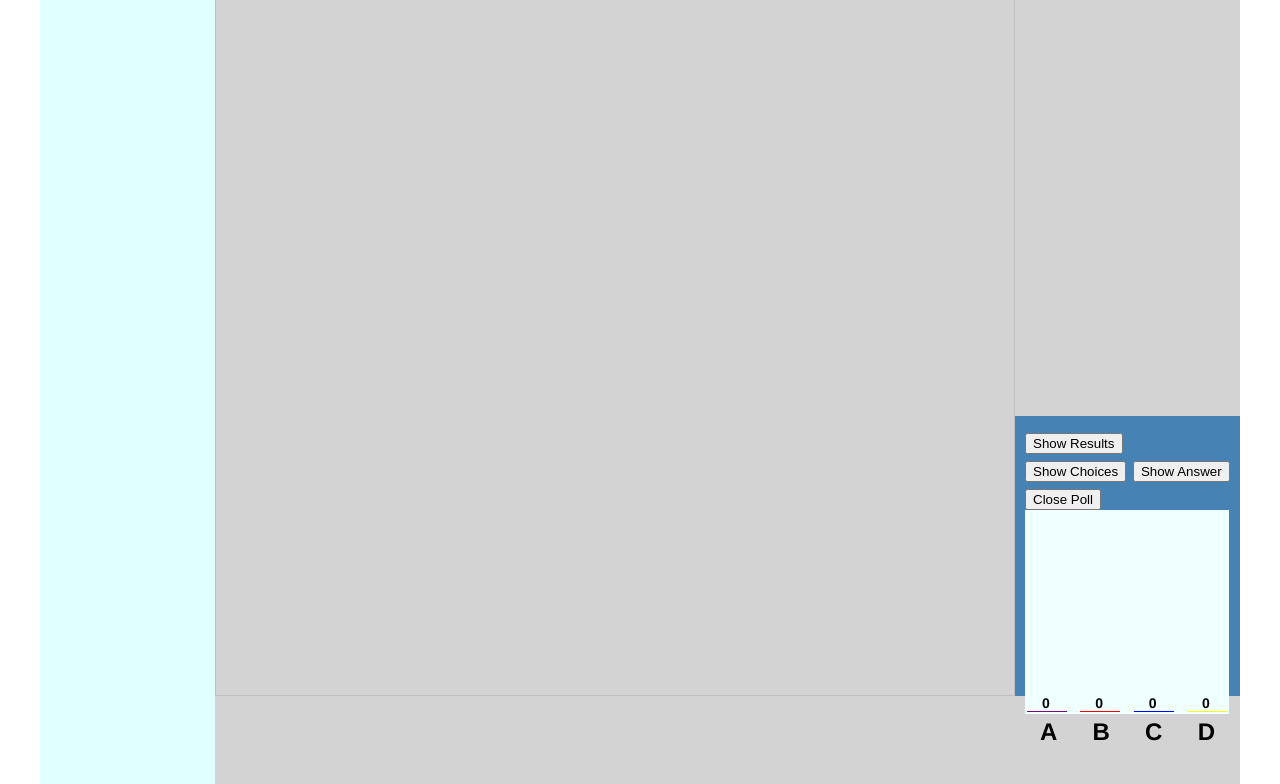
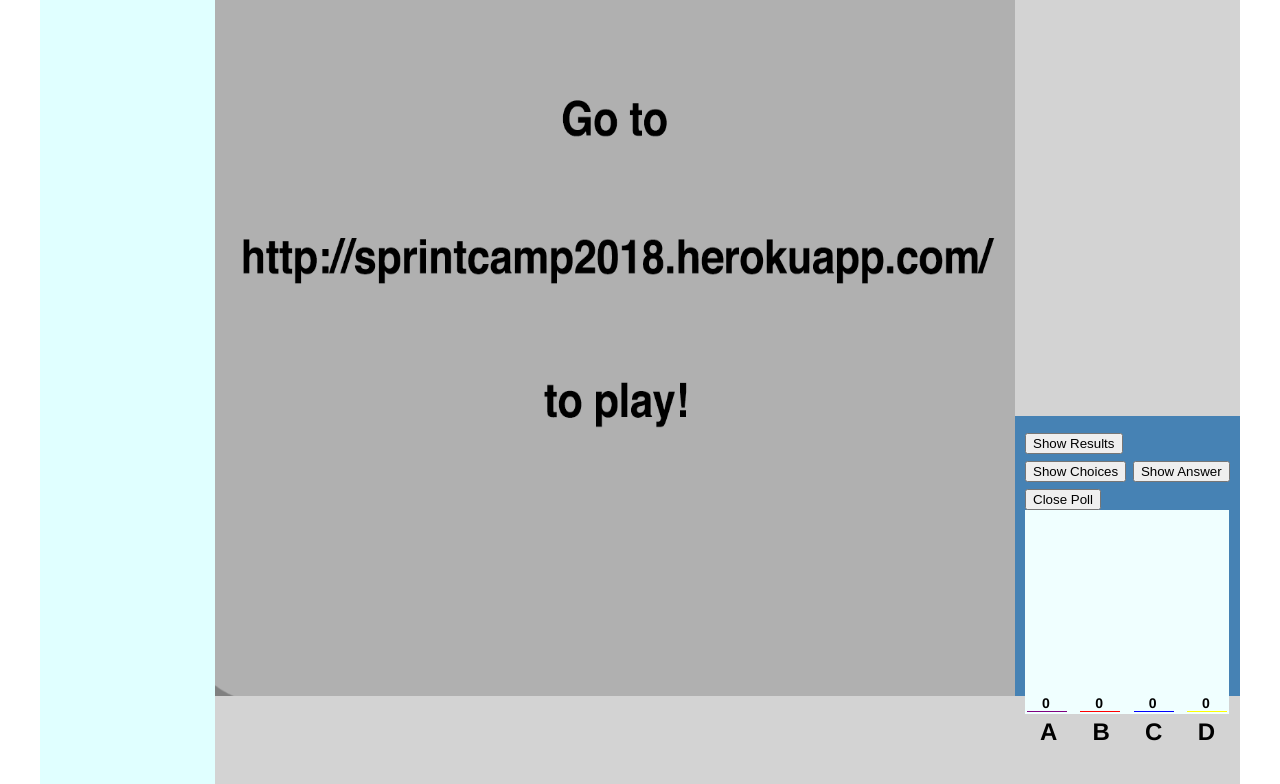
Before and after one commit to Grafne23/VirtualSprint, a website: page static/host.html in a window 1280 px wide. Shown: the part 212-996 px from the top of the page. Drawn offline with nearby package versions, Linux system fonts and the light colour scheme; no server answers.

Commit message:
added a home screen

```diff
--- a/static/host.html
+++ b/static/host.html
@@ -27,7 +27,7 @@
                     </div>
                 </div>
                 <div id='questionSpace'>
-                    <img id='QImage'/>
+                    <img id='QImage' src='images/HomeSplash.png'/>
                     <p id='counter'><span id='counterText'>00</span></p>
                 </div>
                 <div id='resultsSpace'>
```
Also changed, not shown: static/images/HomeSplash.png (added), 1 other file.
